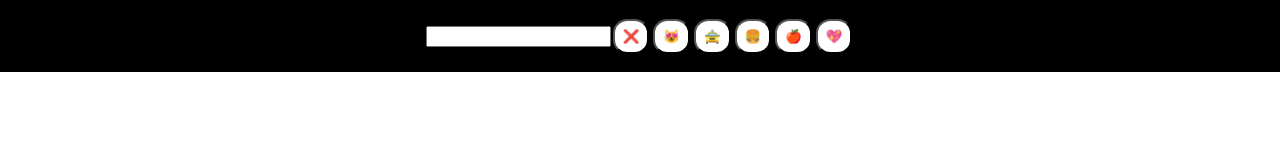
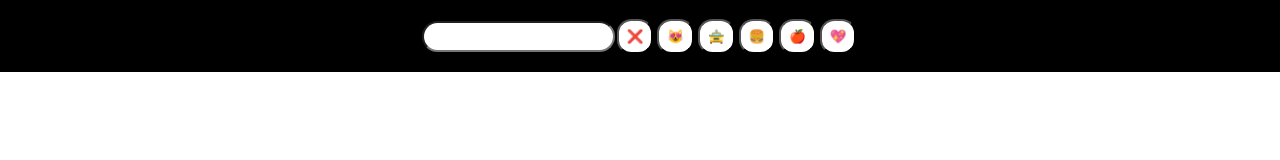
Before and after one commit to divvya007/emoji-search, a React (Create React App) app: page / in a window 1280 px wide. Shown: the top 160 px of the page. Built offline with nearby package versions, Linux system fonts and the light colour scheme.

Commit message:
feat:Action button

```diff
--- a/src/component/ActionButton/index.js
+++ b/src/component/ActionButton/index.js
@@ -1,7 +1,11 @@
 import "./styles.css";
 
 function ActionButton(props) {
-  return <button className="action-button">{props.emoji}</button>;
+  return (
+    <button className="action-button" onClick={props.onClick}>
+      {props.emoji}
+    </button>
+  );
 }
 
 export default ActionButton;
--- a/src/component/HeaderSearch/index.js
+++ b/src/component/HeaderSearch/index.js
@@ -5,8 +5,13 @@ import InputSearchBox from "../InputSearchBox";
 function HeaderSearch() {
   return (
     <div className="header-search">
-      <InputSearchBox />
-      <ActionButton emoji="❌" />
+      <InputSearchBox value="" />
+      <ActionButton
+        emoji="❌"
+        onClick={() => {
+          alert("click working");
+        }}
+      />
       <ActionButton emoji="😻" />
       <ActionButton emoji="🚖" />
       <ActionButton emoji="🍔" />
--- a/src/component/InputSearchBox/index.js
+++ b/src/component/InputSearchBox/index.js
@@ -1,5 +1,7 @@
-function InputSearchBox() {
-  return <input></input>;
+import "./styles.css";
+
+function InputSearchBox(props) {
+  return <input value={props.value} className="input-search-box"></input>;
 }
 
 export default InputSearchBox;
--- /dev/null
+++ b/src/component/InputSearchBox/styles.css
@@ -0,0 +1,4 @@
+.input-search-box {
+  border-radius: 20px;
+  padding: 6px;
+}
```
